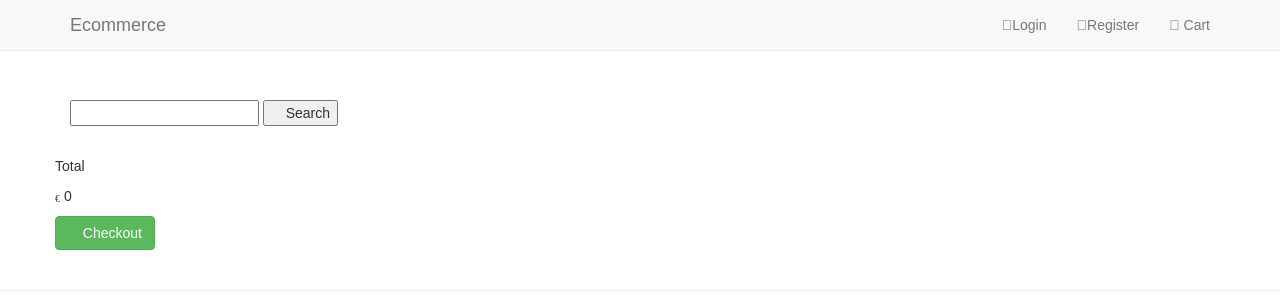
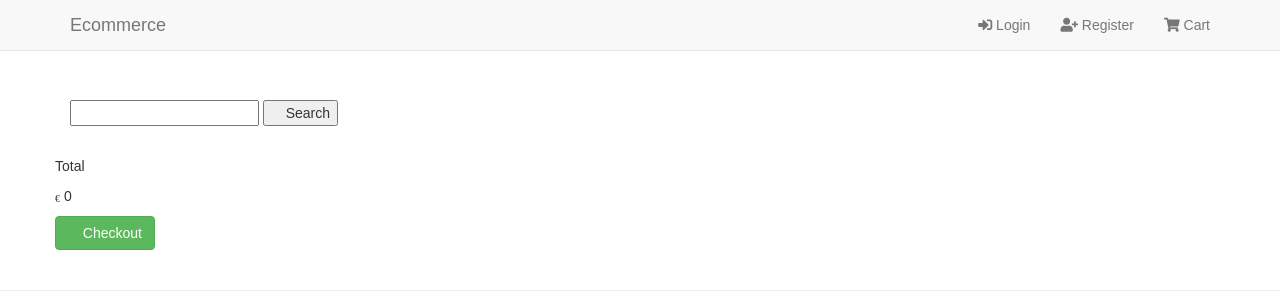
Before and after one commit to ddeveloper72/Django-e-commerce, a Django app: page /cart/ in a window 1280 px wide. Shown: the top 300 px of the page. Run offline with Django 3.2, Linux system fonts and the light colour scheme; some libraries are stand-ins or nearby versions; some web fonts are replaced.

Commit message:
Replaced fontawsomemin.css with the all.css in the base.html

```diff
--- a/static/css/styles.css
+++ b/static/css/styles.css
@@ -79,7 +79,7 @@ caption p {
     min-height: 40px;
 }
 
-.fa :before {
+.fas :before {
     font-size: 15px;
 }
 
--- a/templates/base.html
+++ b/templates/base.html
@@ -12,7 +12,7 @@
     <link rel="stylesheet" href="https://cdnjs.cloudflare.com/ajax/libs/bootswatch/3.3.7/cerulean/bootstrap.min.css" crossorigin="anonymous">
 
     <!-- Local stylesheet -->
-    <link rel="stylesheet" href="{% static 'font-awesome/css/fontawesome.min.css' %}">
+    <link rel="stylesheet" href="{% static 'font-awesome/css/all.css' %}">
     <link rel="stylesheet" href="{% static 'css/styles.css' %}">
 
     <!-- Latest compiled and minified JQuery -->
@@ -42,15 +42,15 @@
                     <ul class="nav navbar-nav navbar-right">
 
                         {% if user.is_authenticated %}
-                            <li><a href="{% url 'logout'  %}"><i class="fas fa-sign-out-alt"></i>Logout</a></li>
-                            <li><a href="{% url 'profile' %}"><i class="fas fa-user"></i>Profile</a></li>
+                            <li><a href="{% url 'logout'  %}"><i class="fas fa-sign-out-alt"></i> Logout</a></li>
+                            <li><a href="{% url 'profile' %}"><i class="fas fa-user"></i> Profile</a></li>
                         {% else %}
-                            <li><a href="{% url 'login' %}"><i class="fas fa-sign-in-alt"></i>Login</a></li>
-                            <li><a href="{% url 'registration' %}"><i class="fas fa-user-plus"></i>Register</a></li>
+                            <li><a href="{% url 'login' %}"><i class="fas fa-sign-in-alt"></i> Login</a></li>
+                            <li><a href="{% url 'registration' %}"><i class="fas fa-user-plus"></i> Register</a></li>
                         {% endif %}
                         <li>
                             <a href="{% url 'view_cart' %}">
-                                <i class="fa fa-shopping-cart"></i>  Cart
+                                <i class="fas fa-shopping-cart"></i>  Cart
                                 {% if product_count > 0 %}
                                 <span class="badge badge-warning">{{ product_count }}</span>
                                 {% endif %}
```
